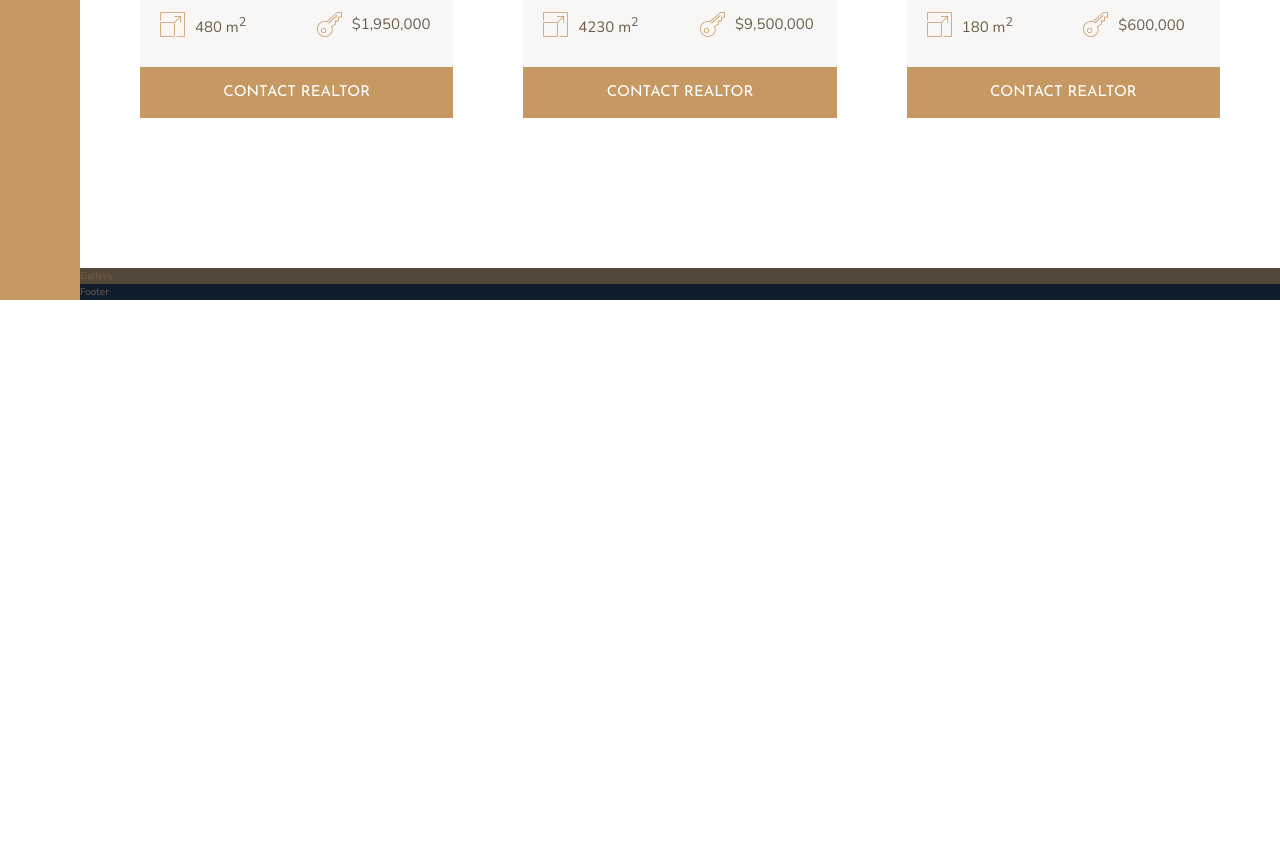
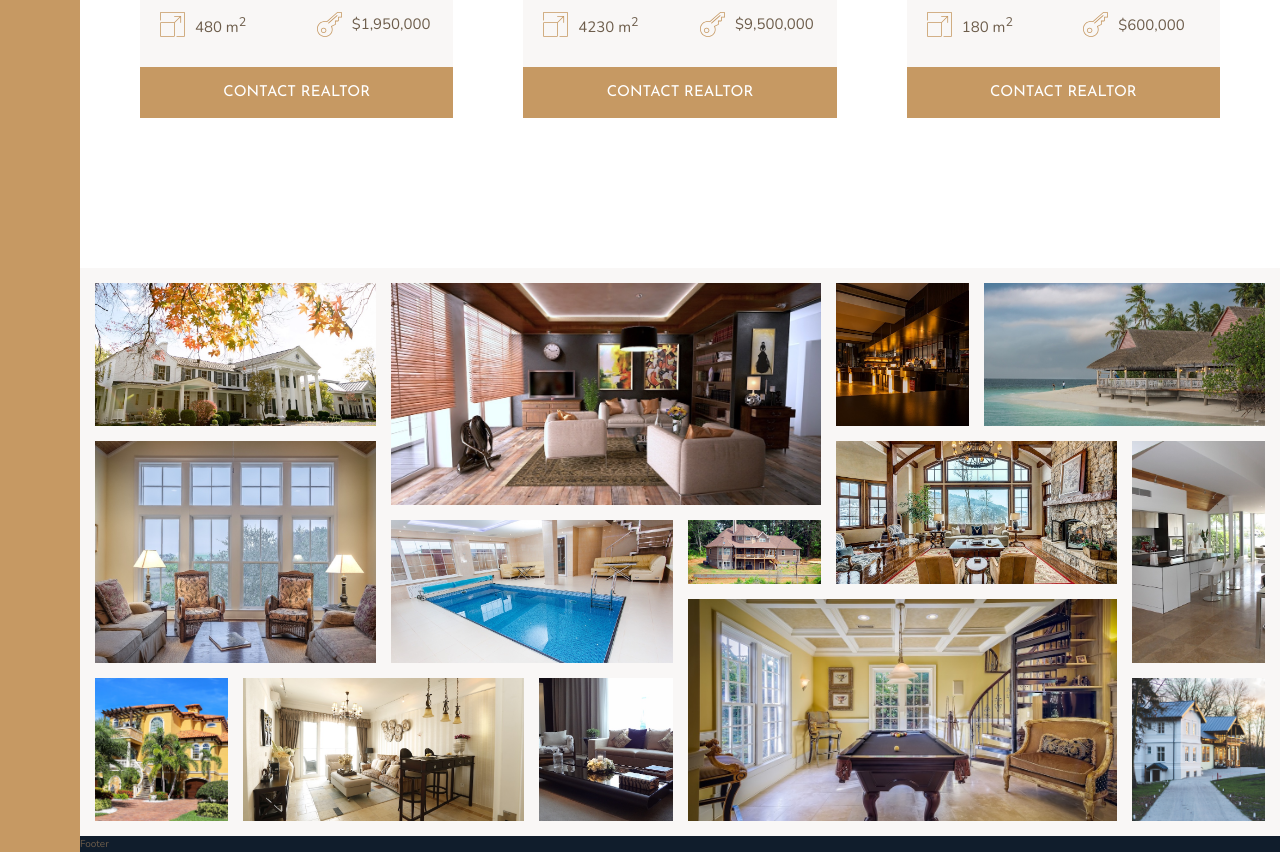
Before and after one commit to danielgeorgiev7/Advanced-CSS-Course-Udemy, a website: page 03.Nexter/index.html in a window 1280 px wide. Shown: the part 2644-3496 px from the top of the page. Before the commit the page ends 2944 px from the top, so only its background shows below. Drawn offline with nearby package versions, Linux system fonts and the light colour scheme.

Commit message:
Added gallery section

```diff
--- a/03.Nexter/index.html
+++ b/03.Nexter/index.html
@@ -306,7 +306,70 @@
       </div>
     </section>
 
-    <section class="gallery">Gallery</section>
+    <section class="gallery">
+      <figure class="gallery_item gallery__item--1">
+        <img src="img/gal-1.jpeg" alt="Gallery image 1" class="gallery__img" />
+      </figure>
+      <figure class="gallery_item gallery__item--2">
+        <img src="img/gal-2.jpeg" alt="Gallery image 2" class="gallery__img" />
+      </figure>
+      <figure class="gallery_item gallery__item--3">
+        <img src="img/gal-3.jpeg" alt="Gallery image 3" class="gallery__img" />
+      </figure>
+      <figure class="gallery_item gallery__item--4">
+        <img src="img/gal-4.jpeg" alt="Gallery image 4" class="gallery__img" />
+      </figure>
+      <figure class="gallery_item gallery__item--5">
+        <img src="img/gal-5.jpeg" alt="Gallery image 5" class="gallery__img" />
+      </figure>
+      <figure class="gallery_item gallery__item--6">
+        <img src="img/gal-6.jpeg" alt="Gallery image 6" class="gallery__img" />
+      </figure>
+      <figure class="gallery_item gallery__item--7">
+        <img src="img/gal-7.jpeg" alt="Gallery image 7" class="gallery__img" />
+      </figure>
+      <figure class="gallery_item gallery__item--8">
+        <img src="img/gal-8.jpeg" alt="Gallery image 8" class="gallery__img" />
+      </figure>
+      <figure class="gallery_item gallery__item--9">
+        <img src="img/gal-9.jpeg" alt="Gallery image 9" class="gallery__img" />
+      </figure>
+      <figure class="gallery_item gallery__item--10">
+        <img
+          src="img/gal-10.jpeg"
+          alt="Gallery image 10"
+          class="gallery__img"
+        />
+      </figure>
+      <figure class="gallery_item gallery__item--11">
+        <img
+          src="img/gal-11.jpeg"
+          alt="Gallery image 11"
+          class="gallery__img"
+        />
+      </figure>
+      <figure class="gallery_item gallery__item--12">
+        <img
+          src="img/gal-12.jpeg"
+          alt="Gallery image 12"
+          class="gallery__img"
+        />
+      </figure>
+      <figure class="gallery_item gallery__item--13">
+        <img
+          src="img/gal-13.jpeg"
+          alt="Gallery image 13"
+          class="gallery__img"
+        />
+      </figure>
+      <figure class="gallery_item gallery__item--14">
+        <img
+          src="img/gal-14.jpeg"
+          alt="Gallery image 14"
+          class="gallery__img"
+        />
+      </figure>
+    </section>
 
     <footer class="footer">Footer</footer>
   </body>
--- a/03.Nexter/sass/_gallery.scss
+++ b/03.Nexter/sass/_gallery.scss
@@ -1,4 +1,86 @@
 .gallery {
-  background-color: $color-grey-dark-1;
+  background-color: $color-grey-light-1;
   grid-column: full-start / full-end;
+  display: grid;
+  grid-template-columns: repeat(8, 1fr);
+  grid-template-rows: repeat(7, 5vw);
+  gap: 1.5rem;
+  padding: 1.5rem;
+
+  &__item--1 {
+    grid-column: 1 /3;
+    grid-row: 1 / 3;
+  }
+
+  &__item--2 {
+    grid-row: 1 / 4;
+    grid-column: 3 / 6;
+  }
+
+  &__item--3 {
+    grid-row: 1 / 3;
+    grid-column: 6 / 7;
+  }
+
+  &__item--4 {
+    grid-row: 1 / 3;
+    grid-column: 7 / 9;
+  }
+
+  &__item--5 {
+    grid-row: 3 / 6;
+    grid-column: 1 / 3;
+  }
+
+  &__item--6 {
+    grid-row: 4 / 6;
+    grid-column: 3 / 5;
+  }
+
+  &__item--7 {
+    grid-row: 4 / 5;
+    grid-column: 5 / 6;
+  }
+
+  &__item--8 {
+    grid-row: 3 / 5;
+    grid-column: 6 / 8;
+  }
+
+  &__item--9 {
+    grid-row: 3 / 6;
+    grid-column: 8 / 9;
+  }
+
+  &__item--10 {
+    grid-row: 6 / 8;
+    grid-column: 1 / 2;
+  }
+
+  &__item--11 {
+    grid-row: 6 / 8;
+    grid-column: 2 / 4;
+  }
+
+  &__item--12 {
+    grid-row: 6 / 8;
+    grid-column: 4 / 5;
+  }
+
+  &__item--13 {
+    grid-row: 5 / 8;
+    grid-column: 5 / 8;
+  }
+
+  &__item--14 {
+    grid-row: 6 / 8;
+    grid-column: 8 / 9;
+  }
+
+  &__img {
+    width: 100%;
+    height: 100%;
+    display: block;
+    object-fit: cover;
+  }
 }
```
Also changed, not shown: 03.Nexter/css/style.css.
